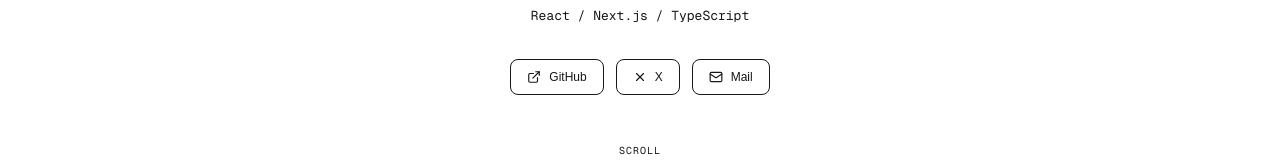
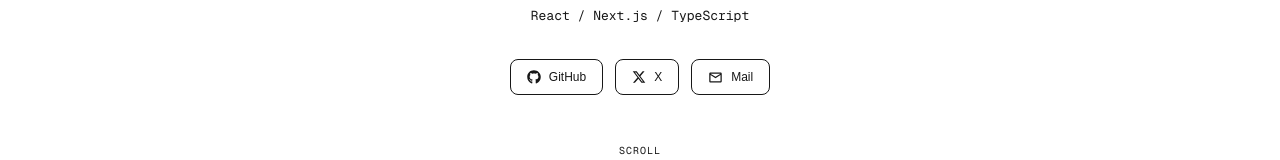
Before and after one commit to JuN-front/junsei-portfolio, a Next.js app: page / in a window 1280 px wide. Shown: the part 413-573 px from the top of the page. Built offline with nearby package versions, Linux system fonts and the light colour scheme.

Commit message:
changed to react-icons for logo usage

```diff
--- a/app/page.tsx
+++ b/app/page.tsx
@@ -1,5 +1,6 @@
 import Link from "next/link";
-import { ExternalLink, Mail, X } from "lucide-react";
+import { FaGithub, FaXTwitter } from "react-icons/fa6";
+import { MdOutlineMail } from "react-icons/md";
 import SectionHeading from "@/components/SectionHeading";
 import NewsCard from "@/components/NewsCard";
 
@@ -58,9 +59,9 @@ export default function HomePage() {
 
         {/* SNS / Contact リンク */}
         <div className="flex gap-3 mt-2">
-          <SocialButton href={PROFILE.github}  icon={<ExternalLink size={14} />} label="GitHub" />
-          <SocialButton href={PROFILE.twitter} icon={<X size={14} />} label="X"      />
-          <SocialButton href={PROFILE.email}   icon={<Mail    size={14} />} label="Mail"   />
+          <SocialButton href={PROFILE.github}  icon={<FaGithub    size={14} />} label="GitHub" />
+          <SocialButton href={PROFILE.twitter} icon={<FaXTwitter  size={14} />} label="X"      />
+          <SocialButton href={PROFILE.email}   icon={<MdOutlineMail size={15} />} label="Mail"   />
         </div>
 
         {/* スクロール誘導アニメ */}
--- a/package.json
+++ b/package.json
@@ -12,7 +12,8 @@
     "lucide-react": "^1.21.0",
     "next": "16.2.9",
     "react": "19.2.4",
-    "react-dom": "19.2.4"
+    "react-dom": "19.2.4",
+    "react-icons": "^5.6.0"
   },
   "devDependencies": {
     "@tailwindcss/postcss": "^4",
```
Also changed, not shown: 1 other file (tests, documents, lock files or other folders).
